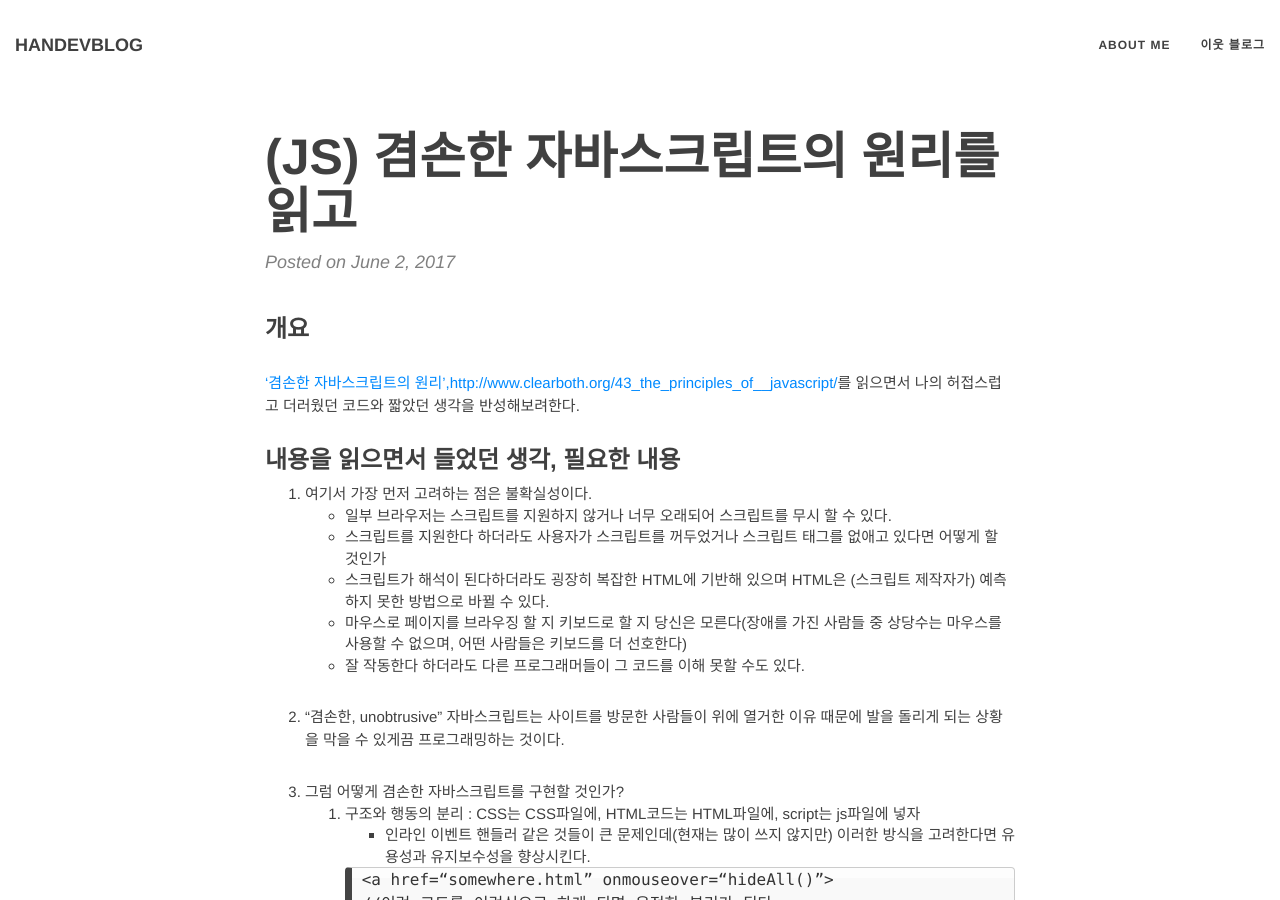
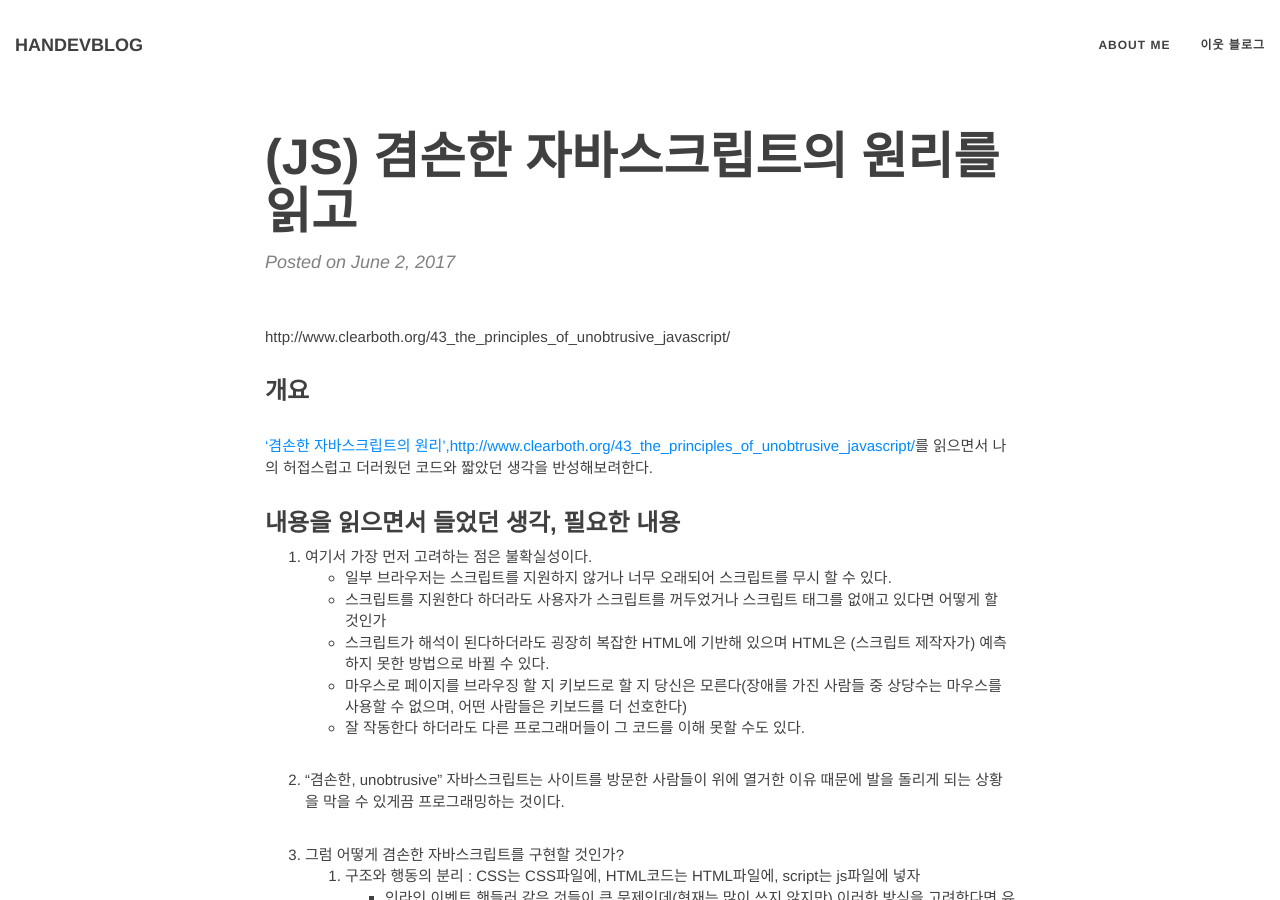
Before and after one commit to hanjungv/hanjungv.github.io, a Jekyll site: the page built from _posts/2017-06/02/2017-06-02-2_JS_unobtrusiveJS_2.1.markdown, in a window 1280 px wide and 900 px high. Built offline with Jekyll 4.4.1, drawn with Linux system fonts in a browser that asks for light colours; nearby versions of some CDN libraries; comment, search, counter and statistics services are not loaded; some of the changed lines change nothing that is shown.

Commit message:
link error, change

```diff
--- a/_posts/2017-06/02/2017-06-02-2_JS_unobtrusiveJS_2.1.markdown
+++ b/_posts/2017-06/02/2017-06-02-2_JS_unobtrusiveJS_2.1.markdown
@@ -6,8 +6,10 @@ category: JS
 
 ---
 
+
+http://www.clearboth.org/43_the_principles_of_unobtrusive_javascript/
 ### 개요
-['겸손한 자바스크립트의 원리',http://www.clearboth.org/43_the_principles_of__javascript/](http://www.clearboth.org/43_the_principles_of__javascript/)를 읽으면서 나의 허접스럽고 더러웠던 코드와 짧았던 생각을 반성해보려한다.
+['겸손한 자바스크립트의 원리',http://www.clearboth.org/43_the_principles_of_unobtrusive_javascript/](http://www.clearboth.org/43_the_principles_of_unobtrusive_javascript/)를 읽으면서 나의 허접스럽고 더러웠던 코드와 짧았던 생각을 반성해보려한다.
 
 ### 내용을 읽으면서 들었던 생각, 필요한 내용
 1. 여기서 가장 먼저 고려하는 점은 불확실성이다.
```
